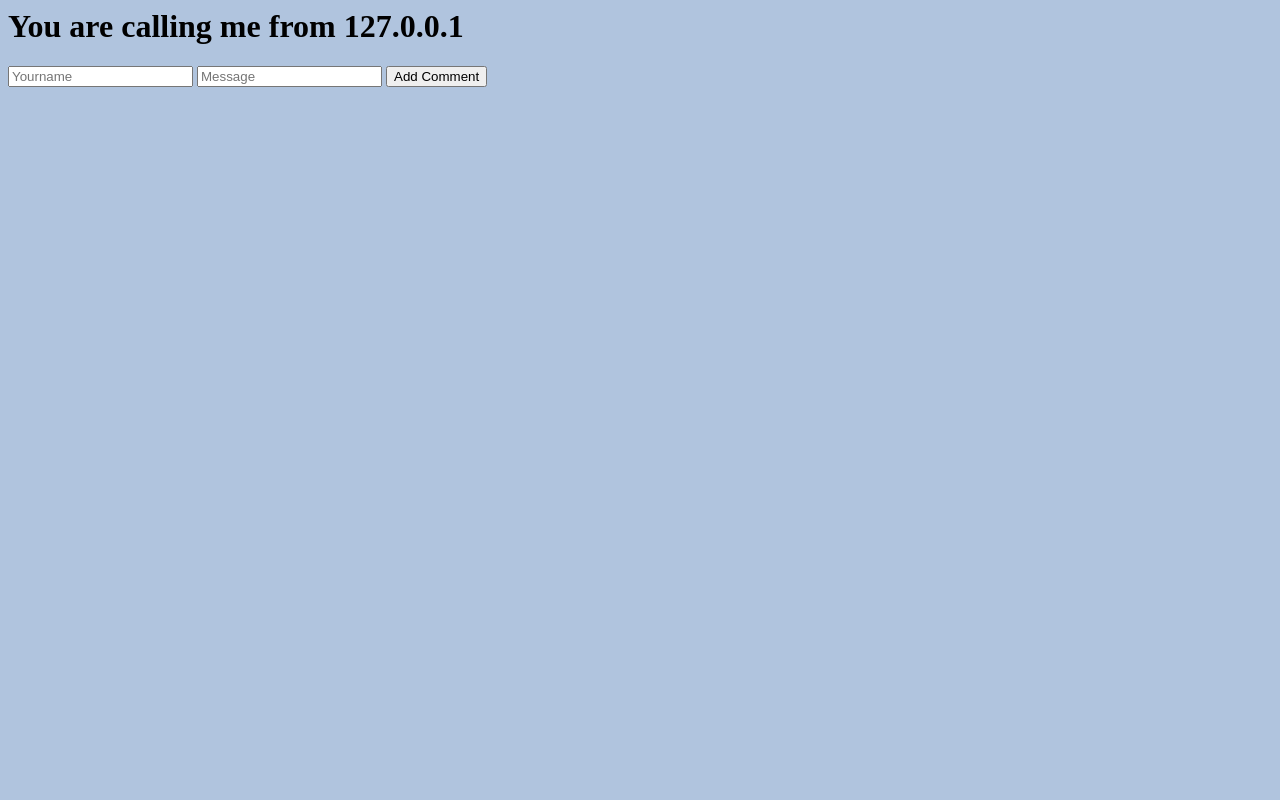
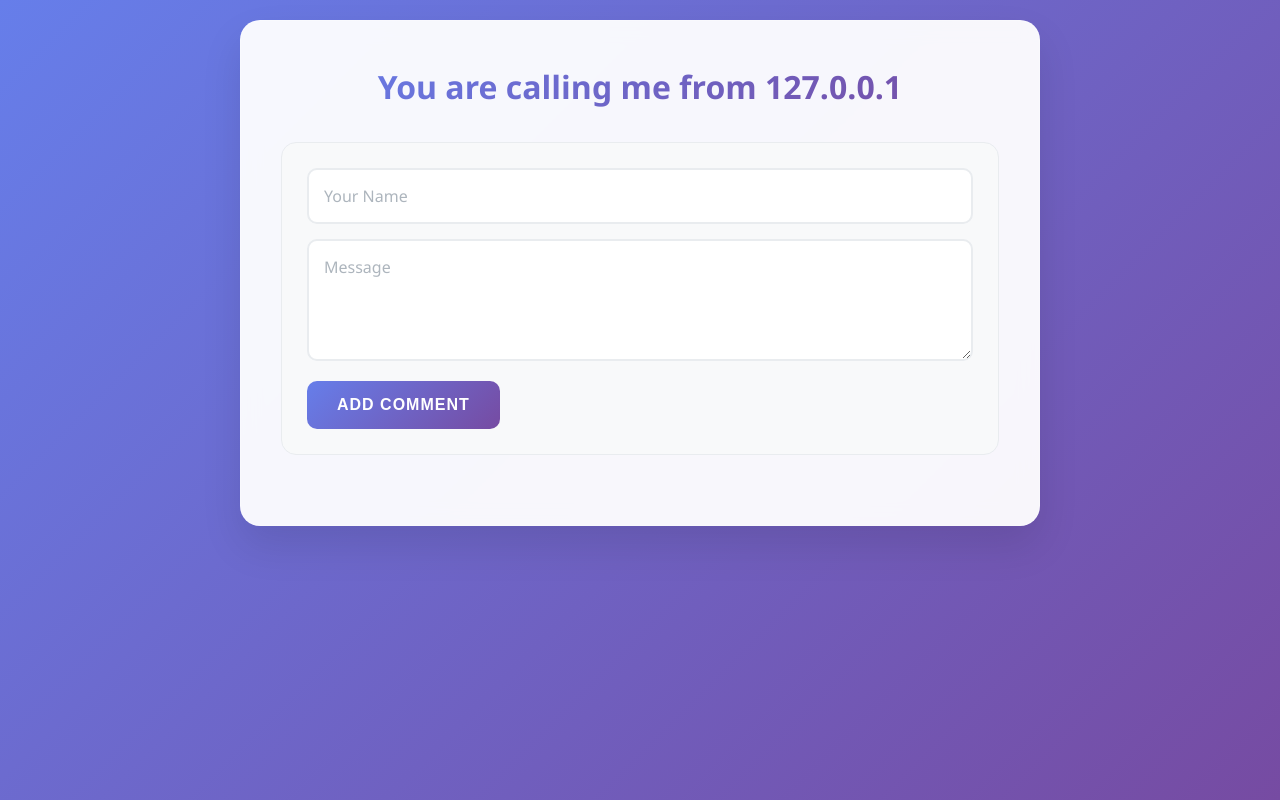
Before and after one commit to kuro-kano/ipa2025-msapp, a Flask app: page / in a window 1280 px wide. Run offline with Flask 3, Linux system fonts and the light colour scheme.

Commit message:
add: improved css and structure of web

```diff
--- a/static/style.css
+++ b/static/style.css
@@ -1 +1,243 @@
-body {background: lightsteelblue;}
+/* Reset and base styles */
+* {
+    margin: 0;
+    padding: 0;
+    box-sizing: border-box;
+}
+
+body {
+    font-family: 'Segoe UI', Tahoma, Geneva, Verdana, sans-serif;
+    background: linear-gradient(135deg, #667eea 0%, #764ba2 100%);
+    min-height: 100vh;
+    padding: 20px;
+    line-height: 1.6;
+}
+
+.container {
+    max-width: 800px;
+    margin: 0 auto;
+    background: rgba(255, 255, 255, 0.95);
+    border-radius: 20px;
+    padding: 40px;
+    box-shadow: 0 20px 40px rgba(0, 0, 0, 0.1);
+    backdrop-filter: blur(10px);
+    border: 1px solid rgba(255, 255, 255, 0.2);
+}
+
+h1 {
+    color: #333;
+    text-align: center;
+    margin-bottom: 30px;
+    font-size: 2rem;
+    font-weight: 600;
+    background: linear-gradient(135deg, #667eea, #764ba2);
+    -webkit-background-clip: text;
+    -webkit-text-fill-color: transparent;
+    background-clip: text;
+}
+
+/* Form styles */
+form {
+    background: #f8f9fa;
+    padding: 25px;
+    border-radius: 15px;
+    margin-bottom: 30px;
+    border: 1px solid #e9ecef;
+    transition: all 0.3s ease;
+}
+
+form:hover {
+    box-shadow: 0 5px 15px rgba(0, 0, 0, 0.08);
+    transform: translateY(-2px);
+}
+
+input[name="yourname"] {
+    width: 100%;
+    padding: 15px;
+    border: 2px solid #e9ecef;
+    border-radius: 10px;
+    font-size: 16px;
+    margin-bottom: 15px;
+    transition: all 0.3s ease;
+    font-family: inherit;
+}
+
+input[name="yourname"]:focus {
+    outline: none;
+    border-color: #667eea;
+    box-shadow: 0 0 0 3px rgba(102, 126, 234, 0.1);
+}
+
+textarea[name="message"] {
+    width: 100%;
+    padding: 15px;
+    border: 2px solid #e9ecef;
+    border-radius: 10px;
+    font-size: 16px;
+    margin-bottom: 20px;
+    resize: vertical;
+    min-height: 120px;
+    transition: all 0.3s ease;
+    font-family: inherit;
+}
+
+textarea[name="message"]:focus {
+    outline: none;
+    border-color: #667eea;
+    box-shadow: 0 0 0 3px rgba(102, 126, 234, 0.1);
+}
+
+button[type="submit"] {
+    background: linear-gradient(135deg, #667eea, #764ba2);
+    color: white;
+    border: none;
+    padding: 15px 30px;
+    border-radius: 10px;
+    font-size: 16px;
+    font-weight: 600;
+    cursor: pointer;
+    transition: all 0.3s ease;
+    text-transform: uppercase;
+    letter-spacing: 1px;
+}
+
+button[type="submit"]:hover {
+    transform: translateY(-2px);
+    box-shadow: 0 10px 25px rgba(102, 126, 234, 0.3);
+}
+
+button[type="submit"]:active {
+    transform: translateY(0);
+}
+
+/* Comments list styles */
+ul {
+    list-style: none;
+    margin-top: 30px;
+}
+
+li {
+    background: white;
+    margin-bottom: 15px;
+    padding: 20px;
+    border-radius: 15px;
+    box-shadow: 0 5px 15px rgba(0, 0, 0, 0.05);
+    border-left: 4px solid #667eea;
+    transition: all 0.3s ease;
+    display: flex;
+    justify-content: space-between;
+    align-items: flex-start;
+    gap: 15px;
+}
+
+li:hover {
+    transform: translateX(5px);
+    box-shadow: 0 8px 25px rgba(0, 0, 0, 0.1);
+}
+
+.comment-text {
+    flex: 1;
+}
+
+.comment-text strong {
+    color: #667eea;
+    font-weight: 600;
+    display: block;
+    margin-bottom: 5px;
+}
+
+/* Delete button styles */
+li form button {
+    background: #ff6b6b;
+    color: white;
+    border: none;
+    padding: 8px 15px;
+    border-radius: 8px;
+    font-size: 12px;
+    font-weight: 600;
+    cursor: pointer;
+    transition: all 0.3s ease;
+    text-transform: uppercase;
+    letter-spacing: 0.5px;
+}
+
+li form button:hover {
+    background: #ff5252;
+    transform: scale(1.05);
+}
+
+li form button:active {
+    transform: scale(0.95);
+}
+
+/* Placeholder styles */
+::placeholder {
+    color: #adb5bd;
+    opacity: 1;
+}
+
+/* Responsive design */
+@media (max-width: 768px) {
+    .container {
+        margin: 10px;
+        padding: 20px;
+        border-radius: 15px;
+    }
+
+    h1 {
+        font-size: 1.5rem;
+        margin-bottom: 20px;
+    }
+
+    form {
+        padding: 20px;
+    }
+
+    li {
+        flex-direction: column;
+        gap: 10px;
+    }
+
+    li form {
+        align-self: flex-end;
+        margin: 0;
+        padding: 0;
+        background: none;
+        border: none;
+    }
+}
+
+/* Animation for new comments */
+@keyframes slideIn {
+    from {
+        opacity: 0;
+        transform: translateY(20px);
+    }
+    to {
+        opacity: 1;
+        transform: translateY(0);
+    }
+}
+
+li {
+    animation: slideIn 0.5s ease-out;
+}
+
+/* Scrollbar styling */
+::-webkit-scrollbar {
+    width: 8px;
+}
+
+::-webkit-scrollbar-track {
+    background: #f1f1f1;
+    border-radius: 10px;
+}
+
+::-webkit-scrollbar-thumb {
+    background: linear-gradient(135deg, #667eea, #764ba2);
+    border-radius: 10px;
+}
+
+::-webkit-scrollbar-thumb:hover {
+    background: linear-gradient(135deg, #5a67d8, #6b46c1);
+}
--- a/templates/index.html
+++ b/templates/index.html
@@ -6,24 +6,27 @@
 </head>
 
 <body>
-    <h1>You are calling me from {{request.remote_addr}}</h1>
+    <div class="container">
+        <h1>You are calling me from {{ request.remote_addr }}</h1>
         <form method="POST" action="/add">
-        <input name="yourname" placeholder="Yourname" required />
-        <input name="message" placeholder="Message" required />
+            <input name="yourname" placeholder="Your Name" required />
+            <textarea name="message" placeholder="Message" rows="4" required></textarea>
             <button type="submit">Add Comment</button>
         </form>
 
         <ul>
             {% for comment in data %}
             <li>
-            {{ comment.yourname }} - {{ comment.message }}
+                <span class="comment-text">
+                    <strong>{{ comment.yourname }}</strong>: {{ comment.message }}
+                </span>
                 <form method="POST" action="{{ url_for('delete_comment', idx=loop.index0) }}" style="display:inline">
                     <button type="submit">Delete</button>
                 </form>
             </li>
             {% endfor %}
         </ul>
-
+    </div>
 </body>
 
 </html>
```
Lines whose indentation alone changed are shown as unchanged.
